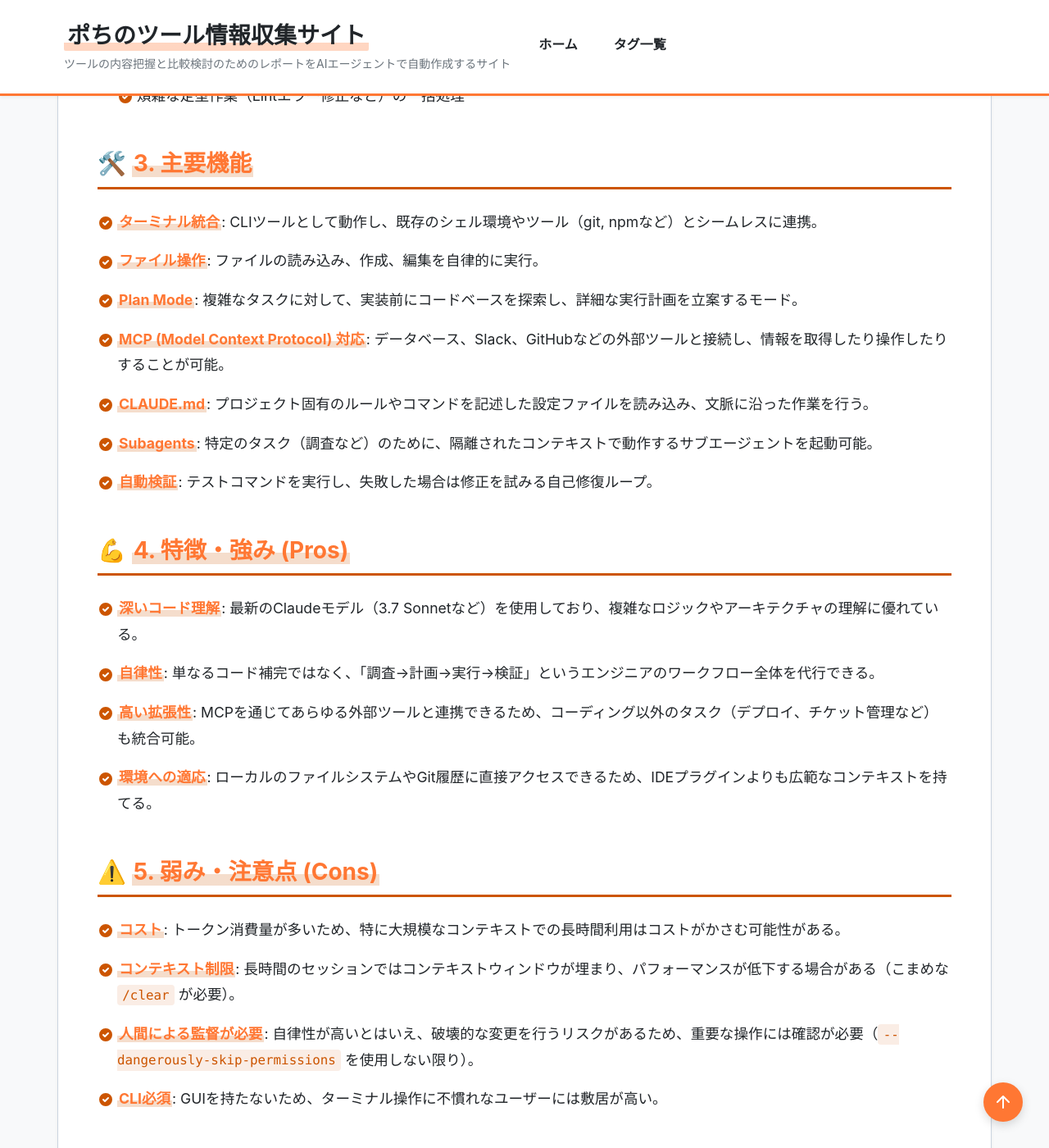
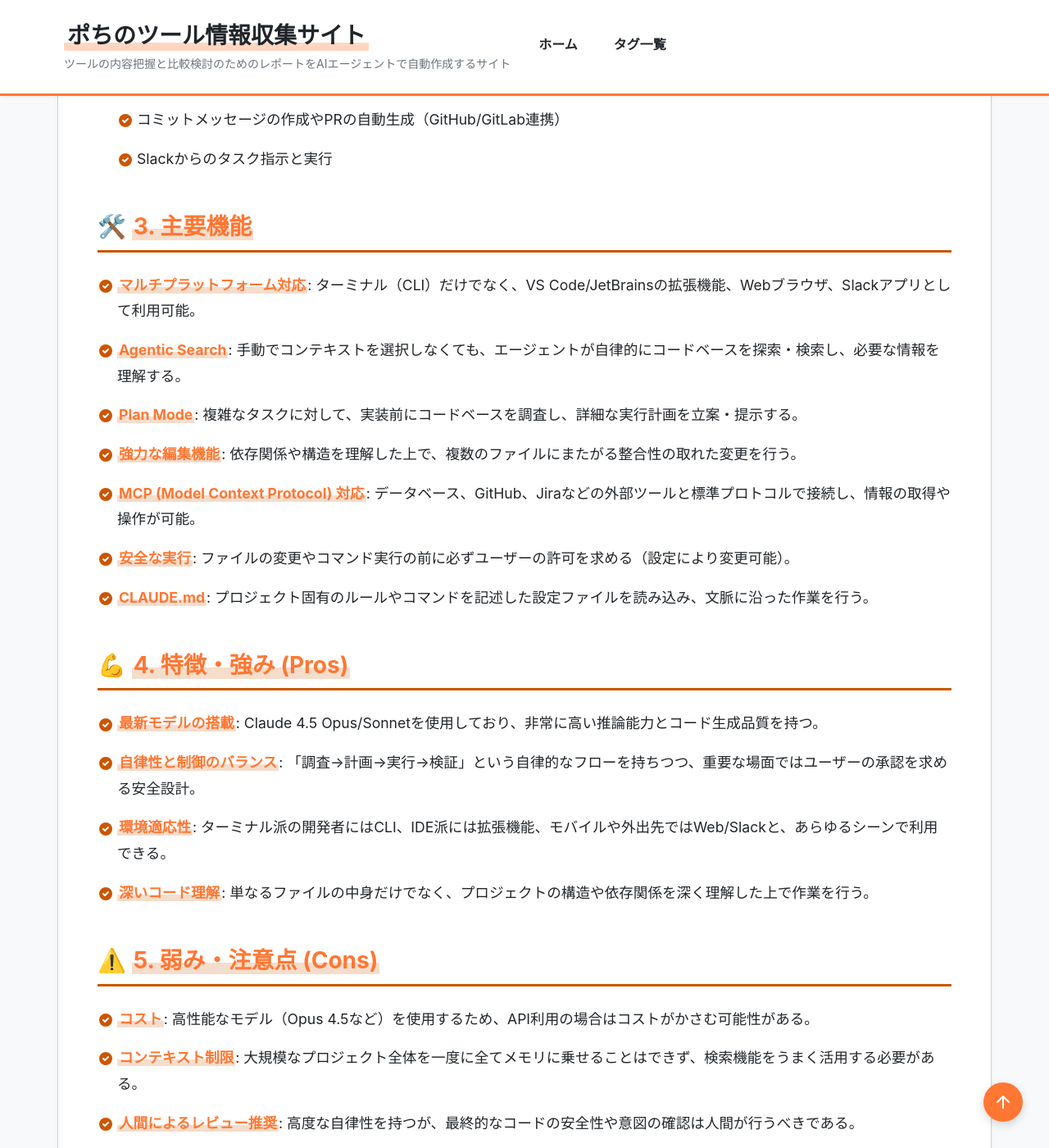
Before and after one commit to aegisfleet/tool-survey-report, a Jekyll site: the page built from _reports/claude-code.md, in a window 1280 px wide and 1400 px high, scrolled down 4286 px. Shown: the whole window at 82% size. Built offline with Jekyll 4.4.1, drawn with Linux system fonts in a browser that asks for light colours; some of the changed text lies outside the part shown.

Commit message:
Update Claude Code report to 2026-01-24 and organize relationships (#533)
Co-authored-by: google-labs-jules[bot] <161369871+google-labs-jules[bot]@users.noreply.github.com>

```diff
--- a/_reports/claude-code.md
+++ b/_reports/claude-code.md
@@ -4,44 +4,48 @@ tool_name: "Claude Code"
 tool_reading: "クロード コード"
 category: "自律型AIエージェント"
 developer: "Anthropic"
-official_site: "https://code.claude.com/"
-date: "2025-02-25"
-last_updated: "2025-02-25"
+official_site: "https://claude.ai/code"
+date: "2026-01-24"
+last_updated: "2026-01-24"
 tags:
   - "AI"
+  - "エージェント"
+  - "自律型"
   - "コーディング支援"
   - "CLI"
-  - "エージェント"
-  - "MCP"
-description: "Anthropicが提供する、ターミナルから直接Claudeを利用できる自律型コーディングエージェント。"
+  - "開発者ツール"
+description: "Anthropicが提供する、ターミナルやIDEで動作する自律型コーディングエージェント。最新のClaude 4.5モデルを使用。"
 
 quick_summary:
   has_free_plan: false
   is_oss: false
-  starting_price: "従量課金"
+  starting_price: "プランに含む"
   target_users:
     - "開発者"
-    - "ソフトウェアエンジニア"
-  latest_highlight: "2025年2月にClaude 3.7 Sonnetと共にリリース"
+    - "DevOpsエンジニア"
+  latest_highlight: "Claude 4.5モデル（Opus/Sonnet）に対応"
   update_frequency: "高"
 
 evaluation:
-  score: 85
+  score: 88
   base_score: 70
   plus_points:
     - point: 5
-      reason: "ターミナル統合によるシームレスなワークフロー"
+      reason: "Claude 4.5 Opus/Sonnetの強力な推論能力を活用"
     - point: 5
-      reason: "Plan ModeやMCPなど、実践的で強力なエージェント機能"
+      reason: "Agentic searchによる深いコードベース理解"
     - point: 5
-      reason: "最新モデルClaude 3.7 Sonnetの推論能力を最大限に活用"
+      reason: "ターミナル、IDE、Slack、Webと柔軟な環境対応"
+    - point: 3
+      reason: "MCPによる高い拡張性"
   minus_points: []
-  summary: "ターミナルで動作するAIエージェントの決定版。強力な推論とツール統合で開発体験を一変させる。"
+  summary: "ターミナルやIDEで自律的にタスクをこなす強力なエージェント。Claude 4.5の搭載により信頼性と解決力がさらに向上した。"
 
 links:
-  documentation: "https://code.claude.com/docs"
+  documentation: "https://docs.claude.com/en/docs/claude-code"
 relationships:
   parent: "Claude"
+  children: []
   related_tools:
     - "Cursor"
     - "GitHub Copilot"
@@ -56,138 +60,134 @@ relationships:
 * **ツール名**: Claude Code
 * **ツールの読み方**: クロード コード
 * **開発元**: Anthropic
-* **公式サイト**: [https://code.claude.com/](https://code.claude.com/)
+* **公式サイト**: [https://claude.ai/code](https://claude.ai/code)
 * **関連リンク**:
-  * ドキュメント: [https://code.claude.com/docs](https://code.claude.com/docs)
+  * ドキュメント: [https://docs.claude.com/en/docs/claude-code](https://docs.claude.com/en/docs/claude-code)
   * ベストプラクティス: [https://code.claude.com/docs/en/best-practices](https://code.claude.com/docs/en/best-practices)
 * **カテゴリ**: 自律型AIエージェント
-* **概要**: Anthropic社が開発した、ターミナル上で動作するエージェント型コーディングツール。Claude 3.7 Sonnetなどの強力なLLMと連携し、自然言語での指示に基づいて、コードベースの探索、計画立案、コードの記述、テスト実行、Git操作までを自律的に行う。
+* **概要**: Anthropic社が開発した、ターミナル、IDE、Web、Slack上で動作する自律型コーディングエージェント。最新のClaude 4.5モデル（Opus/Sonnet/Haiku）を搭載し、自然言語での指示に基づいて、コードベースの探索、計画立案、コードの記述、テスト実行、Git操作までを自律的に行う。
 
 ## **2. 目的と主な利用シーン**
 
-* **解決する課題**: 開発環境（ターミナル）から離れることなく、AIに複雑なコーディングタスクを任せ、開発者の認知負荷を下げ生産性を向上させる。
-* **想定利用者**: コマンドライン操作に慣れたソフトウェアエンジニア、DevOpsエンジニア。
+* **解決する課題**: 開発環境から離れることなく、AIに複雑なコーディングタスクや調査を任せ、コンテキストスイッチを減らし生産性を向上させる。
+* **想定利用者**: ソフトウェアエンジニア、DevOpsエンジニア、テックリード。
 * **利用シーン**:
   * 大規模なリファクタリングや機能追加の自動化
   * エラーログに基づいたデバッグと修正
-  * 未知のコードベースの構造理解とドキュメント化
-  * コミットメッセージの作成やPRの自動生成
-  * 煩雑な定型作業（Lintエラー修正など）の一括処理
+  * 未知のコードベースの構造理解とオンボーディング
+  * コミットメッセージの作成やPRの自動生成（GitHub/GitLab連携）
+  * Slackからのタスク指示と実行
 
 ## **3. 主要機能**
 
-* **ターミナル統合**: CLIツールとして動作し、既存のシェル環境やツール（git, npmなど）とシームレスに連携。
-* **ファイル操作**: ファイルの読み込み、作成、編集を自律的に実行。
-* **Plan Mode**: 複雑なタスクに対して、実装前にコードベースを探索し、詳細な実行計画を立案するモード。
-* **MCP (Model Context Protocol) 対応**: データベース、Slack、GitHubなどの外部ツールと接続し、情報を取得したり操作したりすることが可能。
+* **マルチプラットフォーム対応**: ターミナル（CLI）だけでなく、VS Code/JetBrainsの拡張機能、Webブラウザ、Slackアプリとして利用可能。
+* **Agentic Search**: 手動でコンテキストを選択しなくても、エージェントが自律的にコードベースを探索・検索し、必要な情報を理解する。
+* **Plan Mode**: 複雑なタスクに対して、実装前にコードベースを調査し、詳細な実行計画を立案・提示する。
+* **強力な編集機能**: 依存関係や構造を理解した上で、複数のファイルにまたがる整合性の取れた変更を行う。
+* **MCP (Model Context Protocol) 対応**: データベース、GitHub、Jiraなどの外部ツールと標準プロトコルで接続し、情報の取得や操作が可能。
+* **安全な実行**: ファイルの変更やコマンド実行の前に必ずユーザーの許可を求める（設定により変更可能）。
 * **CLAUDE.md**: プロジェクト固有のルールやコマンドを記述した設定ファイルを読み込み、文脈に沿った作業を行う。
-* **Subagents**: 特定のタスク（調査など）のために、隔離されたコンテキストで動作するサブエージェントを起動可能。
-* **自動検証**: テストコマンドを実行し、失敗した場合は修正を試みる自己修復ループ。
 
 ## **4. 特徴・強み (Pros)**
 
-* **深いコード理解**: 最新のClaudeモデル（3.7 Sonnetなど）を使用しており、複雑なロジックやアーキテクチャの理解に優れている。
-* **自律性**: 単なるコード補完ではなく、「調査→計画→実行→検証」というエンジニアのワークフロー全体を代行できる。
-* **高い拡張性**: MCPを通じてあらゆる外部ツールと連携できるため、コーディング以外のタスク（デプロイ、チケット管理など）も統合可能。
-* **環境への適応**: ローカルのファイルシステムやGit履歴に直接アクセスできるため、IDEプラグインよりも広範なコンテキストを持てる。
+* **最新モデルの搭載**: Claude 4.5 Opus/Sonnetを使用しており、非常に高い推論能力とコード生成品質を持つ。
+* **自律性と制御のバランス**: 「調査→計画→実行→検証」という自律的なフローを持ちつつ、重要な場面ではユーザーの承認を求める安全設計。
+* **環境適応性**: ターミナル派の開発者にはCLI、IDE派には拡張機能、モバイルや外出先ではWeb/Slackと、あらゆるシーンで利用できる。
+* **深いコード理解**: 単なるファイルの中身だけでなく、プロジェクトの構造や依存関係を深く理解した上で作業を行う。
 
 ## **5. 弱み・注意点 (Cons)**
 
-* **コスト**: トークン消費量が多いため、特に大規模なコンテキストでの長時間利用はコストがかさむ可能性がある。
-* **コンテキスト制限**: 長時間のセッションではコンテキストウィンドウが埋まり、パフォーマンスが低下する場合がある（こまめな `/clear` が必要）。
-* **人間による監督が必要**: 自律性が高いとはいえ、破壊的な変更を行うリスクがあるため、重要な操作には確認が必要（`--dangerously-skip-permissions` を使用しない限り）。
-* **CLI必須**: GUIを持たないため、ターミナル操作に不慣れなユーザーには敷居が高い。
+* **コスト**: 高性能なモデル（Opus 4.5など）を使用するため、API利用の場合はコストがかさむ可能性がある。
+* **コンテキスト制限**: 大規模なプロジェクト全体を一度に全てメモリに乗せることはできず、検索機能をうまく活用する必要がある。
+* **人間によるレビュー推奨**: 高度な自律性を持つが、最終的なコードの安全性や意図の確認は人間が行うべきである。
+* **日本語対応**: UIやCLIのメッセージは英語ベースであることが多い（日本語での指示は通じる）。
 
 ## **6. 料金プラン**
 
 | プラン名 | 料金 | 主な特徴 |
-|---|---|---|
-| **Claude API利用** | 従量課金 | APIキーを使用。平均的な開発者で約$6/日（使用量による）。 |
-| **Claude Subscription** | 月額プランに含まれる | Claude Pro/Teamなどのサブスクリプションがあれば追加料金なしで利用可能（制限あり）。 |
+|---------|------|---------|
+| **Pro Plan** | 月額$20 | Claude Codeの利用権が含まれる（個人向け）。 |
+| **Team Plan** | 月額$25/人 | チーム管理機能、より高いレート制限（5名〜）。 |
+| **Enterprise Plan** | 要問い合わせ | 高度なセキュリティ、SSO、管理機能。 |
+| **API利用** | 従量課金 | Claude Console経由でAPIキーを使用して利用。 |
 
-* **課金体系**: トークン従量制（API利用の場合）
-* **無料トライアル**: Claude Code自体にはないが、Claudeアカウントのクレジット等が適用される場合あり。
+* **課金体系**: サブスクリプションプランに包含、またはAPI従量課金。
+* **無料トライアル**: Claudeアカウントの条件による。
 
 ## **7. 導入実績・事例**
 
-* **導入企業**: Anthropic内部、先行利用企業各社。
-* **導入事例**: リリース直後のため公開事例はまだ限定的だが、多くの開発者がX(Twitter)などで「Devinの代替になり得る」「Cursorより柔軟」といった声を上げている。
-* **対象業界**: Web開発、システム開発全般。
+* **導入企業**: Rakuten, Ramp, Intercom, Notion, Zapier, Cred など。
+* **導入事例**:
+  * Ramp: インシデント調査時間を80%短縮。
+  * Cred: 機能開発と修正の実行速度が2倍に向上。
+  * Zapier: 従業員の89%がAIを採用。
+* **対象業界**: Web開発、SaaS、フィンテックなど幅広い業界。
 
 ## **8. サポート体制**
 
-* **ドキュメント**: 公式ドキュメント（[Claude Code Docs](https://code.claude.com/docs)）が充実しており、ベストプラクティスやトラブルシューティングも網羅されている。
-* **コミュニティ**: Discordなどのコミュニティが存在すると思われる（未確認）。
-* **公式サポート**: Anthropicのサポート窓口。
+* **ドキュメント**: 公式ドキュメント（[Claude Code Docs](https://docs.claude.com/en/docs/claude-code)）が整備されている。
+* **コミュニティ**: 開発者向けニュースレター、Discord等のコミュニティ。
+* **公式サポート**: Anthropicのサポートセンター（メール等）。
 
 ## **9. エコシステムと連携**
 
 ### **9.1 API・外部サービス連携**
 
-* **API**: Claude APIを利用。
-* **外部サービス連携 (MCP)**:
-  * **GitHub**: Issueの読み取り、PR作成。
-  * **Slack**: 通知、メッセージ読み取り。
-  * **Database**: PostgreSQLなどへのクエリ実行。
-  * **Google Drive**: ドキュメント参照。
+* **API**: Claude API、Amazon Bedrock、Google Vertex AI経由での利用も可能（Enterprise）。
+* **外部サービス連携**:
+  * **GitHub/GitLab**: Issue読み取り、PR作成、CI/CD連携。
+  * **Slack**: チャットインターフェースからの利用。
+  * **IDE**: VS Code, JetBrains (IntelliJ, PyCharm等)。
 
 ### **9.2 技術スタックとの相性**
 
 | 技術スタック | 相性 | メリット・推奨理由 | 懸念点・注意点 |
 |:---|:---:|:---|:---|
-| **JavaScript/TypeScript** | ◎ | エコシステムが充実しており、npmコマンド等との親和性が高い。 | 特になし |
-| **Python** | ◎ | venv環境等の認識もスムーズ。 | 特になし |
-| **Go/Rust** | ◯ | ビルドやテストがCLIで完結するため相性良し。 | 特になし |
+| **JavaScript/TypeScript** | ◎ | エコシステムとの親和性が高く、npm等のツールを自律的に使いこなす。 | 特になし |
+| **Python** | ◎ | 仮想環境の認識やpip操作などがスムーズ。 | 特になし |
+| **Go/Rust** | ◯ | ビルドやテストがCLIで完結するため相性が良い。 | 特になし |
+| **Webフレームワーク** | ◎ | Next.jsやReactなどの構造を理解しやすい。 | 特になし |
 
 ## **10. セキュリティとコンプライアンス**
 
-* **認証**: ブラウザ経由でのOAuth認証（ConsoleまたはClaude.aiアカウント）。
-* **データ管理**: エンタープライズプランではデータが学習に利用されない設定が可能。
-* **準拠規格**: SOC 2 Type IIなど（Anthropic全体の基準に準拠）。
-* **権限管理**: ファイル書き込みやコマンド実行のたびにユーザーの許可を求める安全設計（許可リスト設定も可能）。
+* **認証**: OAuth認証、SSO（Enterprise）。
+* **データ管理**: Enterpriseプランではデータがモデル学習に利用されない（Zero retention設定など）。
+* **準拠規格**: SOC 2 Type II, HIPAA, GDPRなど（Anthropic全体の基準）。
+* **権限管理**: ファイル書き込みやコマンド実行に対する承認フロー（Y/N確認）。
 
 ## **11. 操作性 (UI/UX) と学習コスト**
 
-* **UI/UX**: モダンで洗練されたCLIインターフェース。進捗表示や差分表示も見やすい。
-* **学習コスト**: 基本的なコマンド（`claude "指示"`）は簡単だが、MCP設定やCLAUDE.mdの最適化など、高度な使いこなしには学習が必要。
+* **UI/UX**: ターミナルでは視認性の高いCLI UIを提供。IDEやWebでは直感的なチャットインターフェース。
+* **学習コスト**: 自然言語で指示できるため導入は容易だが、MCPの設定やCLAUDE.mdによるカスタマイズを行うとより効果的。
 
 ## **12. ベストプラクティス**
 
-公式ドキュメントの[Best Practices](https://code.claude.com/docs/en/best-practices)より、主要なポイントとアンチパターンを抜粋。
-
 * **効果的な活用法 (Modern Practices)**:
-  * **検証手段を提供する**: テストケースや期待される出力例、スクリーンショットなどを提示し、Claude自身が作業結果を検証できるようにする。「これ実装して」だけでなく「実装してテストを通ることを確認して」と指示する。
-  * **まずは探索、次に計画、そして実装**: いきなりコードを書かせるのではなく、まずは `Plan Mode` でコードベースを調査させ、実装計画を立てさせてから実行に移る。
-  * **CLAUDE.mdを活用する**: プロジェクトのルートに `CLAUDE.md` を置き、コーディング規約やビルドコマンドなどを記述して、毎回説明する手間を省く。
-  * **コンテキストを積極的に管理**: `/clear` コマンドでこまめに対話履歴をリセットし、トークン節約と精度維持に努める。無関係なタスクに移る際は必ずクリアする。
-  * **CLIツールの活用**: `gh` (GitHub CLI) などをインストールしておくと、Claudeがそれを使って効率的に外部連携できる。
-
+  * **CLAUDE.mdの活用**: プロジェクトのルートにコーディング規約やビルド手順を記述したファイルを配置する。
+  * **検証手順の提示**: 「テストを実行して確認して」と指示し、自己修復ループを回させる。
+  * **Plan Mode**: いきなり実装させず、まずは調査と計画を行わせることで手戻りを防ぐ。
 * **陥りやすい罠 (Antipatterns)**:
-  * **Kitchen sink session（ごちゃ混ぜセッション）**: 1つのセッションで無関係なタスクを次々と行うこと。コンテキストが汚染され、精度が落ちる。
-    * → **対策**: タスクが変わるごとに `/clear` する。
-  * **Correcting over and over（無限修正ループ）**: 間違いを何度も指摘して修正させること。失敗した試行の履歴がノイズになる。
-    * → **対策**: 2回修正してもダメなら `/clear` して、より具体的なプロンプトでやり直す。
-  * **The over-specified CLAUDE.md（過剰なCLAUDE.md）**: ルールを詰め込みすぎること。重要な指示が埋もれて無視される。
-    * → **対策**: 本当に必要なルールだけに絞り、断捨離する。
-  * **The trust-then-verify gap（確認不足）**: エッジケースを考慮していない「動く」コードをそのまま受け入れること。
-    * → **対策**: 常にテストや検証手順をセットで要求する。
+  * **コンテキストの詰め込みすぎ**: 長時間のセッションで無関係な話題を続けると精度が落ちる（適度なリセット推奨）。
+  * **確認なしの実行**: 破壊的なコマンドや大量の変更を目視確認せずに許可すること。
 
 ## **13. ユーザーの声（レビュー分析）**
 
-* **調査対象**: 公式ドキュメント、リリース直後のSNSでの反応
-* **総合評価**: リリース直後のため定量的スコアはなし。
+* **調査対象**: 公式事例、SNS、開発者コミュニティ
+* **総合評価**: 非常に高い。特にターミナルでの自律性が評価されている。
 * **ポジティブな評価**:
-  * 「ターミナルから離れずに開発が完結するのが素晴らしい」
-  * 「Plan Modeのおかげで、複雑な変更も安心して任せられる」
-  * 「MCPでJiraやSlackと繋がるのが便利すぎる」
+  * 「ターミナルから離れずに開発が完結し、Git操作までやってくれるのが革命的」
+  * 「Claude 4.5の推論能力が高く、複雑なリファクタリングも意図通りに行ってくれる」
+  * 「Slackからバグ修正を依頼して、外出中に完了しているのが便利」
 * **ネガティブな評価 / 改善要望**:
-  * 「API利用料（トークン代）が結構高い」
-  * 「たまに暴走してファイルを壊しそうになるので目が離せない」
+  * 「API利用だとトークン消費が激しくコストがかかる」
+  * 「たまに意図しないファイルを編集しようとすることがあるので確認が必要」
 * **特徴的なユースケース**:
-  * `tail -f error.log | claude` のようにパイプでログを流し込み、エラー原因をリアルタイムで分析させる。
+  * 新規参画プロジェクトでの「コードベースの解説」と「オンボーディング」への活用。
 
 ## **14. 直近半年のアップデート情報**
 
+* **2025-10-XX**: **Claude 4.5対応**。Opus 4.5, Sonnet 4.5, Haiku 4.5モデルが利用可能に。
+* **2025-06-XX**: **Slack連携機能**の強化。
 * **2025-02-25**: **Claude Code リリース**。Claude 3.7 Sonnetと同時に発表。ターミナルベースのエージェントツールとして提供開始。
 
 (出典: [Anthropic News](https://www.anthropic.com/news))
@@ -198,24 +198,24 @@ relationships:
 
 | 機能カテゴリ | 機能項目 | Claude Code | Cursor | GitHub Copilot CLI |
 |:---:|:---|:---:|:---:|:---:|
-| **基本機能** | 自律エージェント | ◎<br><small>計画から実行まで自律</small> | ◯<br><small>Agentモードあり</small> | △<br><small>コマンド提案が主</small> |
+| **基本機能** | 自律エージェント | ◎<br><small>計画〜実行〜検証まで自律</small> | ◯<br><small>Composer/Agentモード</small> | △<br><small>コマンド提案が主</small> |
 | **環境** | ターミナル統合 | ◎<br><small>ネイティブCLI</small> | △<br><small>IDE内ターミナル</small> | ◎<br><small>CLIツール</small> |
-| **拡張性** | MCP対応 | ◎<br><small>標準対応</small> | ×<br><small>独自プラグイン等はあり</small> | ×<br><small>なし</small> |
-| **エディタ** | IDE機能 | ×<br><small>エディタ機能なし</small> | ◎<br><small>VS Codeフォーク</small> | - |
+| **拡張性** | MCP対応 | ◎<br><small>標準対応</small> | △<br><small>MCPサーバー対応予定/一部可</small> | ×<br><small>なし</small> |
+| **モデル** | 最新モデル | ◎<br><small>Claude 4.5 Opus/Sonnet</small> | ◎<br><small>Claude 3.5/4.5, GPT-4o等</small> | ◯<br><small>GPT-4o, Claude 3.5等</small> |
 
 ### **15.2 詳細比較**
 
 | ツール名 | 特徴 | 強み | 弱み | 選択肢となるケース |
-|---|---|---|---|---|
-| **Claude Code** | ターミナル完結型の自律エージェント。 | 環境を選ばず使え、スクリプト化やパイプ処理が可能。MCPによる拡張性が高い。 | GUIがないため、コードの閲覧性などはエディタに劣る。 | ターミナル中心の開発スタイルで、高度な自律化を求める場合。 |
-| **Cursor** | AIネイティブなコードエディタ。 | コードを読み書きするUI/UXが優れている。Composer機能などが強力。 | エディタを変える必要がある（VS Codeベースだが）。 | エディタ体験全体をAI化したい場合。 |
-| **GitHub Copilot CLI** | GitHub CopilotのCLI版。 | コマンドの提案や説明に特化しており、手軽。 | 自律的に複数ファイルを編集したり計画を立てたりはしない。 | コマンド操作の補助として手軽に使いたい場合。 |
+|---------|------|------|------|------------------|
+| **Claude Code** | ターミナル/IDE/Webで動作する自律エージェント。 | 環境を選ばず、深いコード理解と自律的なタスク実行が可能。MCPによる拡張性が高い。 | エディタ機能そのものは持たない（IDE拡張として動作）。 | ターミナル中心の開発や、自律的なタスク遂行を重視する場合。 |
+| **Cursor** | AIネイティブなコードエディタ。 | エディタ体験全体がAIに最適化されており、UXが非常に優れている。 | エディタを変える必要がある（VS Codeフォーク）。 | エディタ体験ごとAI化したい場合。 |
+| **GitHub Copilot** | 業界標準のAIコーディング支援。 | GitHubエコシステムとの統合が強力。多くのIDEで使える。 | 自律的なエージェント機能（複雑な計画立案など）ではClaude Code/Cursorに劣る場合がある。 | 既存のワークフローを維持しつつAI支援を受けたい場合。 |
 
 ## **16. 総評**
 
 * **総合的な評価**:
-  Claude Codeは、単なるコーディング支援ツールを超えた「同僚としてのAIエージェント」をターミナル上に実現している。特にPlan Modeによる慎重な計画立案と、MCPによる外部ツール連携は、他のツールに対する大きな優位性である。
+  Claude Codeは、最新のClaude 4.5モデルの能力を最大限に引き出し、開発者の「手足」となるだけでなく「頭脳」としても機能する強力なエージェントである。ターミナル、IDE、Slackと場所を選ばずに利用できる柔軟性と、MCPによる拡張性は他ツールに対する大きなアドバンテージである。
 * **推奨されるチームやプロジェクト**:
-  DevOps文化が根付いており、CLI操作に抵抗がないチーム。複雑なコードベースを持ち、ドキュメント化やリファクタリングを効率化したいプロジェクト。
+  自律的なツールを使いこなせるエンジニアチーム。複雑なコードベースを持ち、調査やリファクタリングに時間を取られているプロジェクト。
 * **選択時のポイント**:
-  GUIエディタでの支援を重視するならCursor、ターミナルでの自律的なタスク実行とパイプラインへの組み込みを重視するならClaude Codeが適している。
+  GUIエディタでのシームレスな体験を最優先するならCursor、ターミナルでの操作性やパイプラインへの組み込み、自律的なタスク遂行を重視するならClaude Codeが適している。
```
Also changed, not shown: _reports/cursor.md (+3 -8 lines), _reports/devin.md (+1 -2 lines), _reports/github-copilot.md (+1 -4 lines), _reports/openhands.md (+1 -0 lines).
